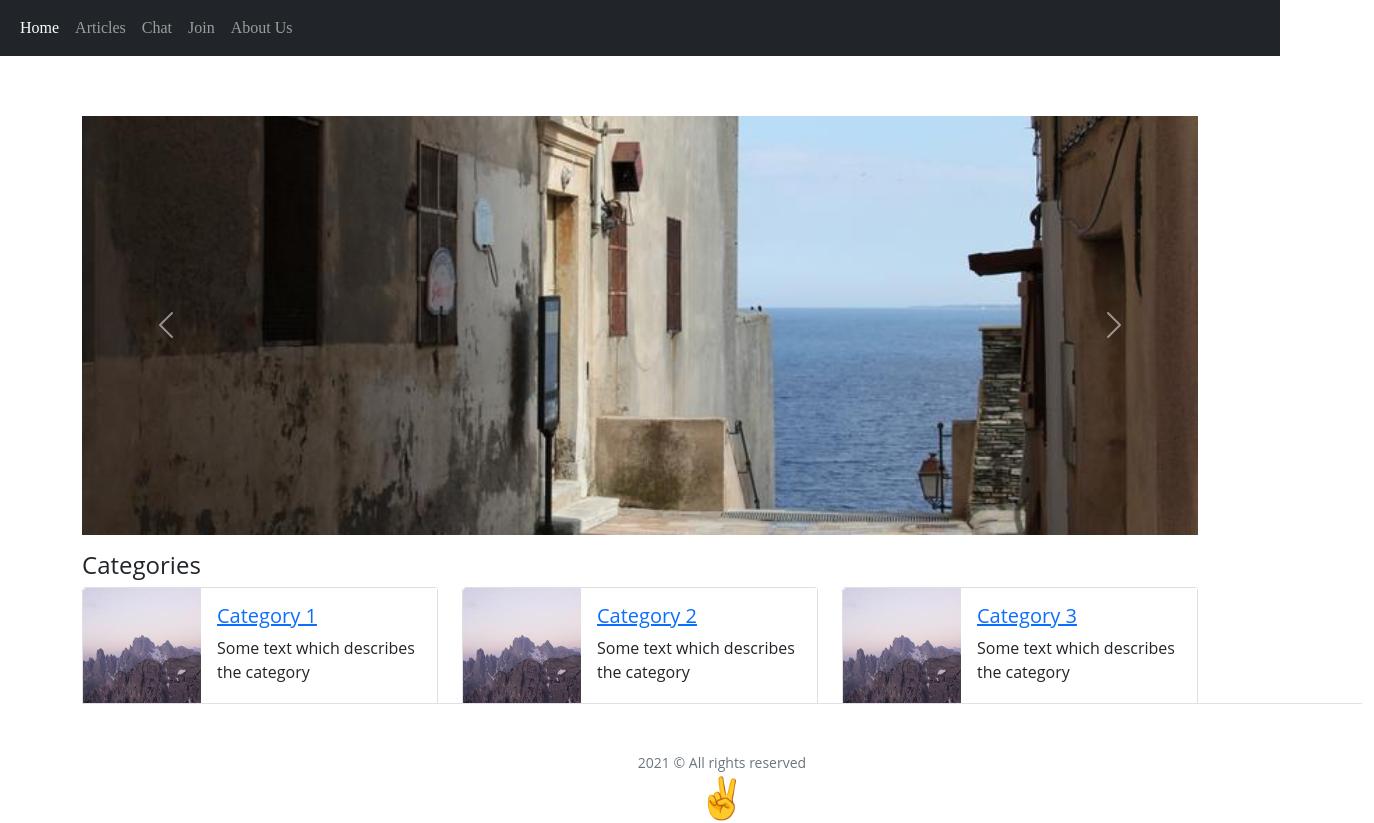
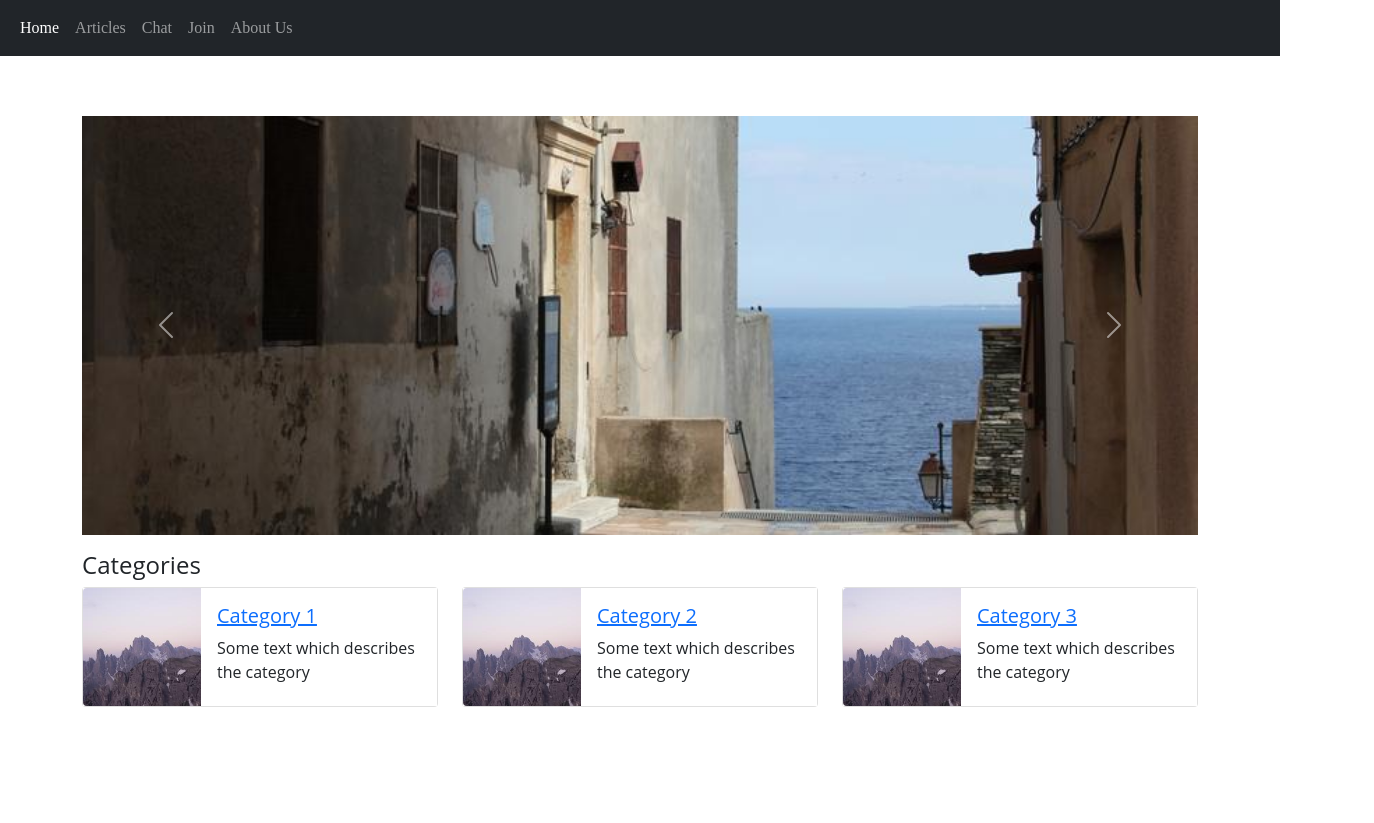
Before and after one commit to vaivodeieva/Trainings, a React (Create React App) app: page / in a window 1280 px wide. Shown: the top 823 px of the page, 1374 px wide, since content can reach past the window. Built offline with nearby package versions, Linux system fonts and the light colour scheme.

Commit message:
Update Note.css

```diff
--- a/src/css/Note.css
+++ b/src/css/Note.css
@@ -3,6 +3,9 @@
     margin: 0;
     box-sizing: border-box;
   }
+
+
+
   html {
     font-family: "Montserrat", sans-serif;
   }
@@ -11,30 +14,8 @@
     padding: 0 16px;
   }
 
-  header {
-    background-color: #f5ba13;
-    margin: auto -16px;
-    padding: 16px 32px;
-    box-shadow: 0 0 10px 0 rgba(0, 0, 0, 0.3);
-  }
 
-  header h1 {
-    color: #fff;
-    font-family: "McLaren", cursive;
-    font-weight: 200;
-  }
 
-  footer {
-    position: absolute;
-    text-align: center;
-    bottom: 0;
-    width: 100%;
-    height: 2.5rem;
-  }
-
-  footer p {
-    color: #ccc;
-  }
   .note {
     background: #fff;
     border-radius: 7px;
```
